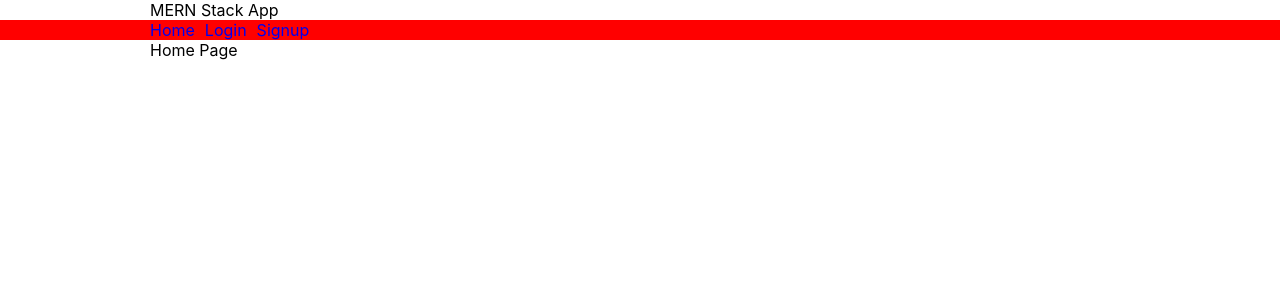
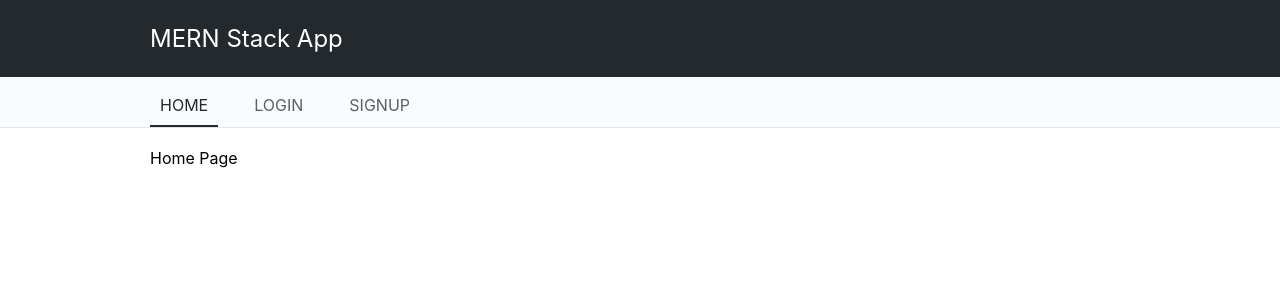
Before and after one commit to mohsinalipro/mernstack-app, a React (Create React App) app in the folder frontend/: page / in a window 1280 px wide. Shown: the top 300 px of the page. Built offline with nearby package versions, Linux system fonts and the light colour scheme.

Commit message:
Header done with styling

```diff
--- a/frontend/src/components/common/Header.js
+++ b/frontend/src/components/common/Header.js
@@ -3,12 +3,17 @@ import { NavLink } from "react-router-dom";
 import styled from "styled-components";
 import Container from "./Container";
 
-const Navigation = styled.div`
-  background: red;
+const HeaderStyled = styled.div`
+  margin-bottom: 20px;
+`;
+const Nav = styled.nav`
+  background: #fafbfc;
+  border-bottom: 1px solid #e1e4e8;
 `;
 
 const Ul = styled.ul`
   list-style: none;
+  padding-top: 8px;
 `;
 
 const Li = styled.li`
@@ -20,21 +25,48 @@ const Li = styled.li`
 const NavLinkStyled = styled(NavLink)`
   display: block;
   text-decoration: none;
+  color: #777;
+  padding: 10px;
+  text-transform: uppercase;
+  margin-right: 16px;
+  position: relative;
+  border-bottom: 2px solid transparent;
+  &:hover {
+    color: #24292e;
+    border-bottom-color: #e1e4e8;
+  }
+  &.active {
+    color: #24292e;
+    border-bottom-color: #24292e;
+  }
 `;
 
-const LogoTitle = styled.span``;
+const LogoWapper = styled.div`
+  background: #24292e;
+  padding: 24px 0 24px;
+`;
+const NavLinkLogo = styled(NavLink)`
+  display: block;
+  text-decoration: none;
+  font-size: 24px;
+  color: #fff !important;
+`;
 
 export default function Header() {
   return (
-    <div>
-      <Container>
-        <LogoTitle>MERN Stack App</LogoTitle>
-      </Container>
-      <Navigation>
+    <HeaderStyled>
+      <LogoWapper>
+        <Container>
+          <NavLinkLogo to="/">MERN Stack App</NavLinkLogo>
+        </Container>
+      </LogoWapper>
+      <Nav>
         <Container>
           <Ul>
             <Li>
-              <NavLinkStyled to="/">Home</NavLinkStyled>
+              <NavLinkStyled exact to="/">
+                Home
+              </NavLinkStyled>
             </Li>
             <Li>
               <NavLinkStyled to="/login">Login</NavLinkStyled>
@@ -44,7 +76,7 @@ export default function Header() {
             </Li>
           </Ul>
         </Container>
-      </Navigation>
-    </div>
+      </Nav>
+    </HeaderStyled>
   );
 }
--- a/frontend/src/index.css
+++ b/frontend/src/index.css
@@ -1,15 +1,24 @@
+@import url("https://fonts.googleapis.com/css?family=Open+Sans");
 * {
   margin: 0;
   padding: 0;
 }
 body {
-  font-family: -apple-system, BlinkMacSystemFont, "Segoe UI", "Roboto", "Oxygen",
-    "Ubuntu", "Cantarell", "Fira Sans", "Droid Sans", "Helvetica Neue",
-    sans-serif;
+  font-family: -apple-system, BlinkMacSystemFont, "Open Sans", "Segoe UI",
+    "Roboto", "Oxygen", "Ubuntu", "Cantarell", "Fira Sans", "Droid Sans",
+    "Helvetica Neue", sans-serif;
   -webkit-font-smoothing: antialiased;
   -moz-osx-font-smoothing: grayscale;
 }
-
+a,
+a:link,
+a:visited {
+  color: #586069;
+  text-decoration: none;
+}
+a:hover {
+  color: #24292e;
+}
 code {
   font-family: source-code-pro, Menlo, Monaco, Consolas, "Courier New",
     monospace;
```
